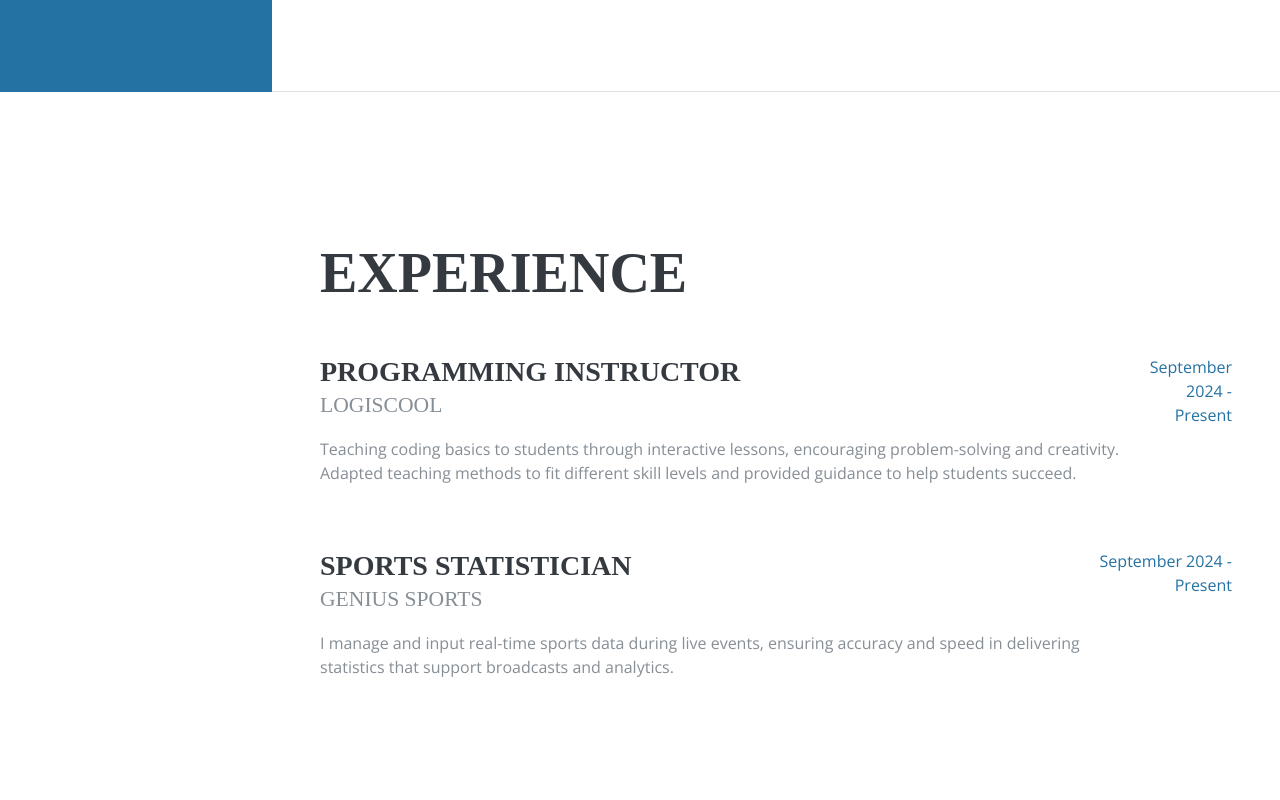
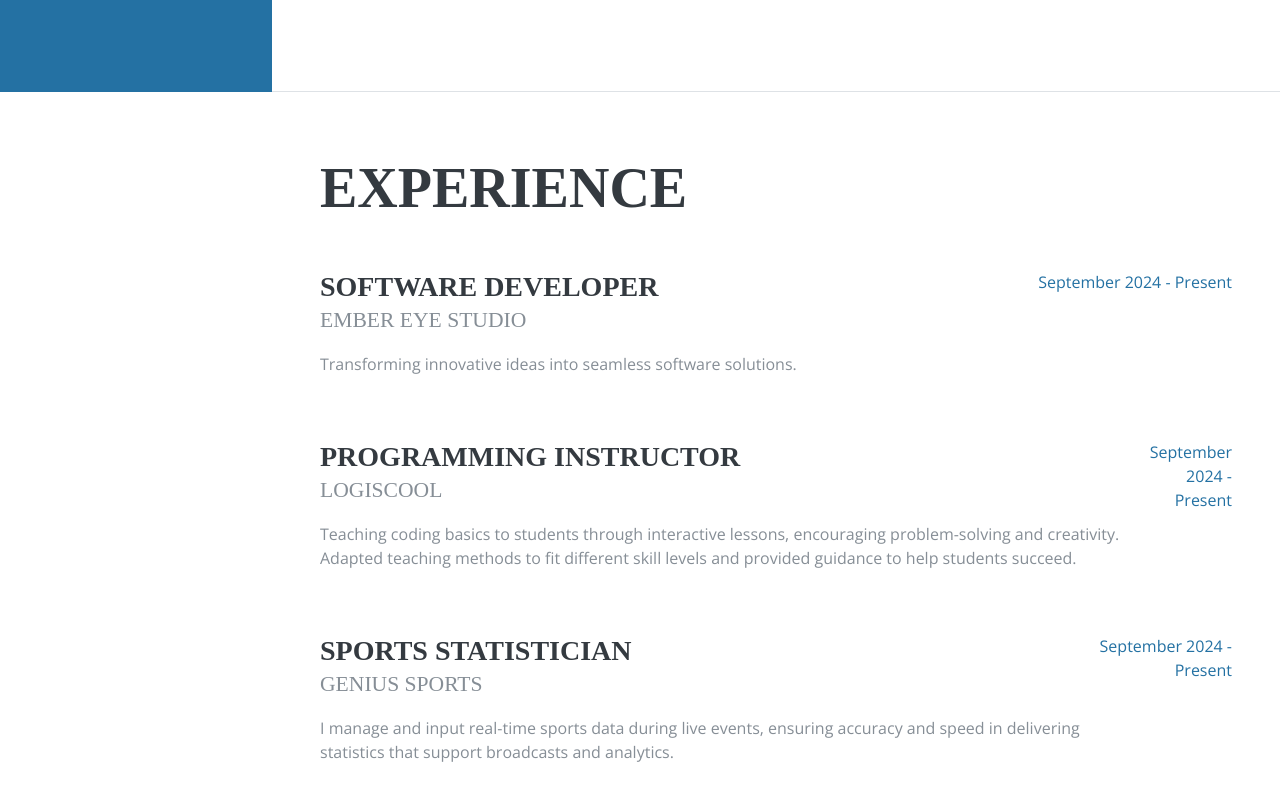
Before and after one commit to sonerkochan/sonerkochan, a React (Vite) app: page / in a window 1280 px wide. Shown: the part 708-1508 px from the top of the page. Built offline with nearby package versions, Linux system fonts and the light colour scheme; a web font is replaced by a local one.

Commit message:
Update Experience.jsx

```diff
--- a/src/components/Experience.jsx
+++ b/src/components/Experience.jsx
@@ -5,6 +5,18 @@ export default function Experience(){
         id="experience">
         <div className="my-auto">
           <h2 className="mb-5">Experience</h2>
+		  <div className="resume-item d-flex flex-column flex-md-row mb-5">
+            <div className="resume-content mr-auto">
+              <h3 className="mb-0">Software Developer</h3>
+              <div className="subheading mb-3">Ember Eye Studio</div>
+              <p>
+			  Transforming innovative ideas into seamless software solutions.
+              </p>
+            </div>
+            <div className="resume-date text-md-right">
+              <span className="text-primary">September 2024 - Present</span>
+            </div>
+          </div>
           <div className="resume-item d-flex flex-column flex-md-row mb-5">
             <div className="resume-content mr-auto">
               <h3 className="mb-0">Programming Instructor</h3>
```
